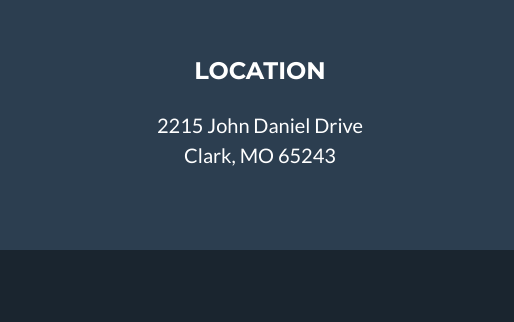
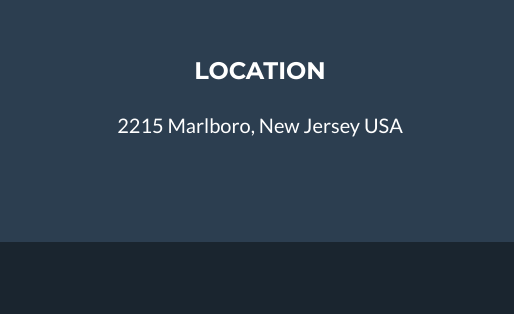
Before and after one commit to elainaheraty/elainaheraty.github.io, a website: page index.html in a window 1280 px wide. Shown: the part 2537-2859 px from the top of the page, 0-514 px from the left. Drawn offline with nearby package versions, Linux system fonts and the light colour scheme; files whose address does not match are found by name.

Commit message:
Update index.html

```diff
--- a/index.html
+++ b/index.html
@@ -275,8 +275,7 @@
         <!-- Footer Location -->
         <div class="col-lg-4 mb-5 mb-lg-0">
           <h4 class="text-uppercase mb-4">Location</h4>
-          <p class="lead mb-0">2215 John Daniel Drive
-            <br>Clark, MO 65243</p>
+          <p class="lead mb-0">2215 Marlboro, New Jersey USA</p>
         </div>
 
         <!-- Footer Social Icons -->
```
